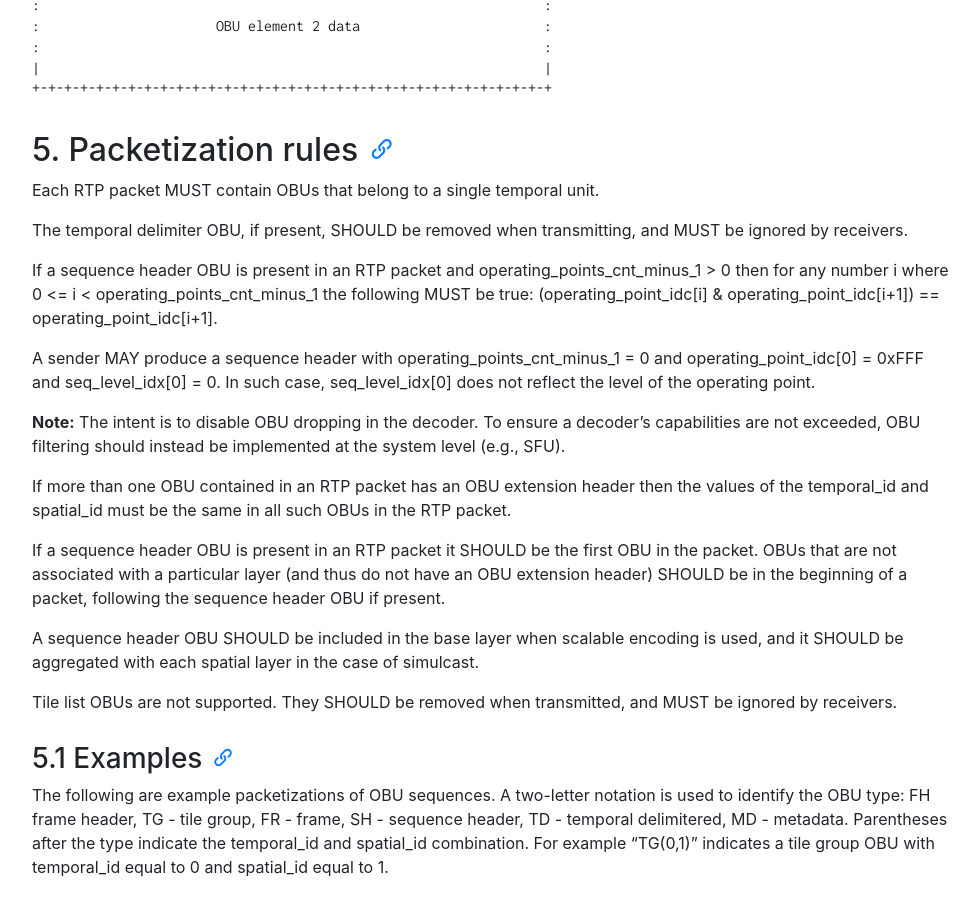
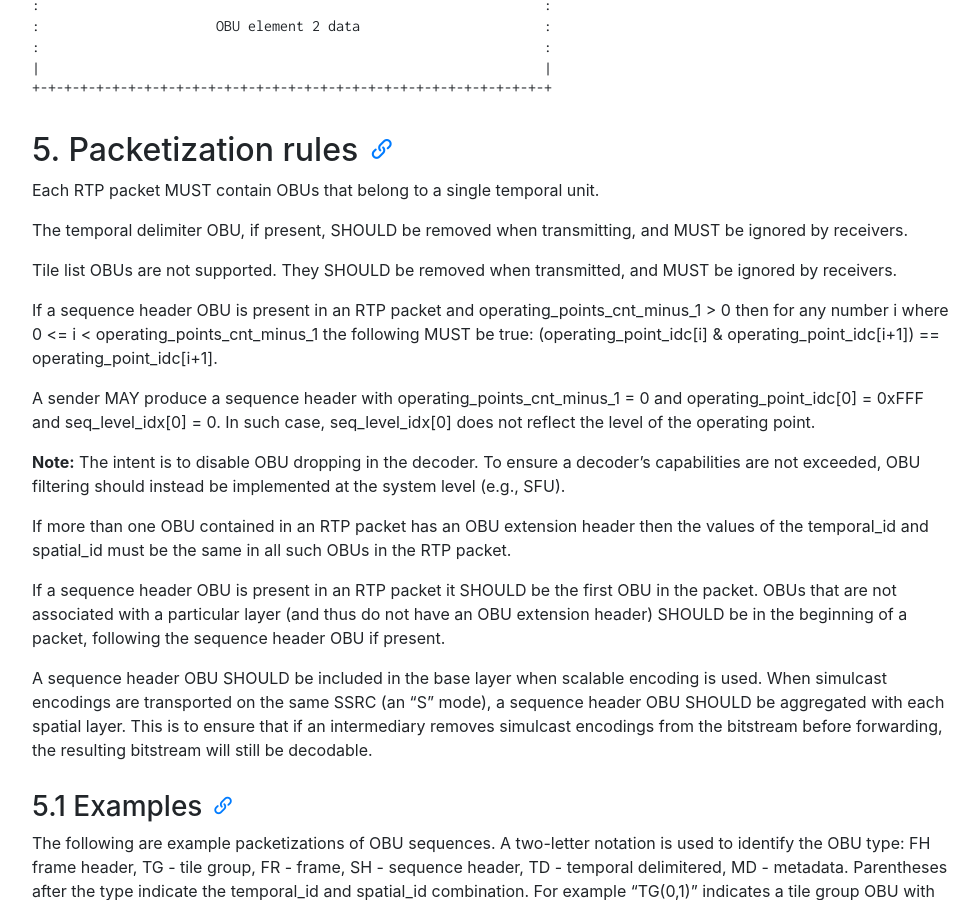
Before and after one commit to AOMediaCodec/av1-rtp-spec, a Jekyll site: the page built from index.md, in a window 1280 px wide and 900 px high, scrolled down 6792 px. Shown: the whole window, without its empty margins (53-1032 px from the left). Built offline with Jekyll 4.4.1, drawn with Linux system fonts in a browser that asks for light colours; nearby versions of some CDN libraries.

Commit message:
Section 5 clarification
Fix for Issue https://github.com/AOMediaCodec/av1-rtp-spec/issues/82

```diff
--- a/av1-rtp-spec.md
+++ b/av1-rtp-spec.md
@@ -298,6 +298,8 @@ Each RTP packet MUST contain OBUs that belong to a single temporal unit.
 The temporal delimiter OBU, if present, SHOULD be removed when transmitting, and
 MUST be ignored by receivers.
 
+Tile list OBUs are not supported. They SHOULD be removed when transmitted, and MUST be ignored by receivers.
+
 If a sequence header OBU is present in an RTP packet and operating_points_cnt_minus_1 > 0 then for any number i where 0 <= i < operating_points_cnt_minus_1 the following MUST be true: (operating_point_idc[i] & operating_point_idc[i+1]) == operating_point_idc[i+1].
 
 A sender MAY produce a sequence header with operating_points_cnt_minus_1 = 0 and operating_point_idc[0] = 0xFFF and seq_level_idx[0] = 0. In such case, seq_level_idx[0] does not reflect the level of the operating point.
@@ -313,10 +315,11 @@ in the packet. OBUs that are not associated with a particular layer (and thus do
 an OBU extension header) SHOULD be in the beginning of a packet, following the
 sequence header OBU if present.
 
-A sequence header OBU SHOULD be included in the base layer when scalable encoding is used,
-and it SHOULD be aggregated with each spatial layer in the case of simulcast.
-
-Tile list OBUs are not supported. They SHOULD be removed when transmitted, and MUST be ignored by receivers.
+A sequence header OBU SHOULD be included in the base layer when scalable encoding is used.
+When simulcast encodings are transported on the same SSRC (an "S" mode), a sequence
+header OBU SHOULD be aggregated with each spatial layer.  This is to ensure that
+if an intermediary removes simulcast encodings from the bitstream before forwarding, the
+resulting bitstream will still be decodable.
 
 ### 5.1 Examples
 
```
